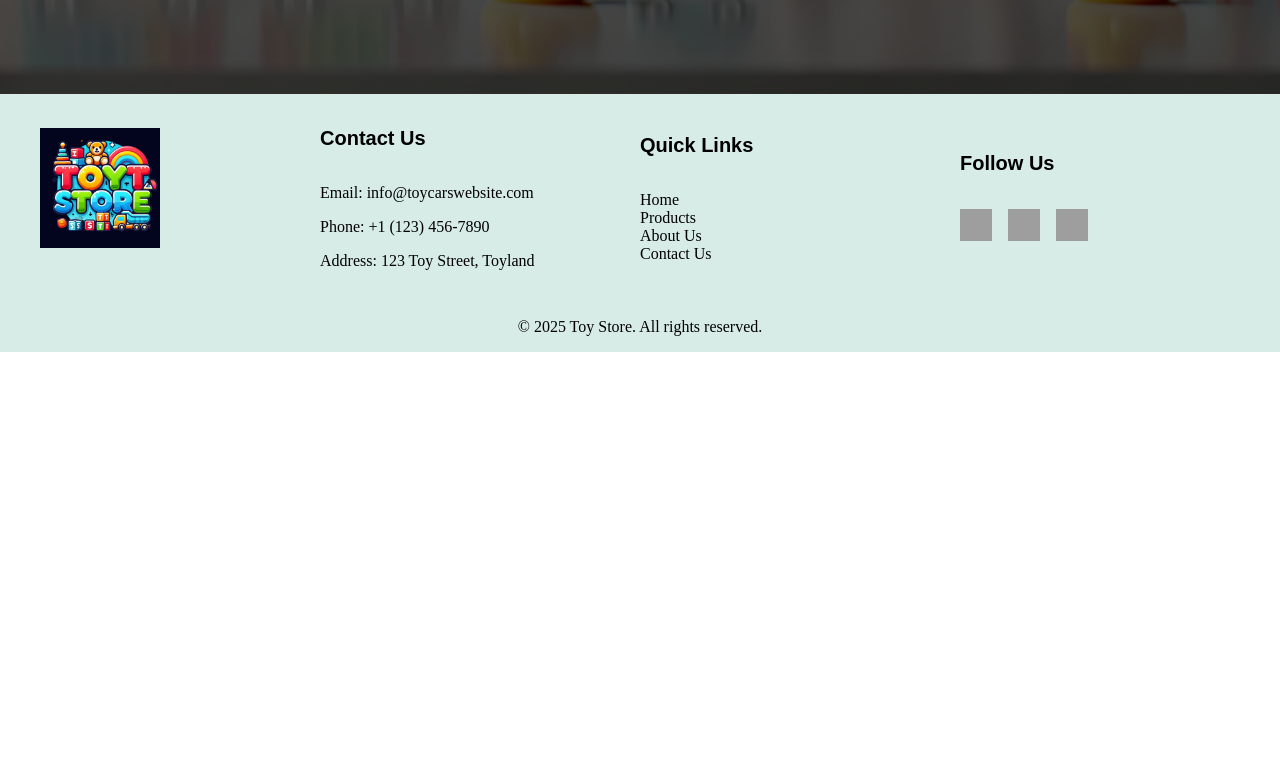
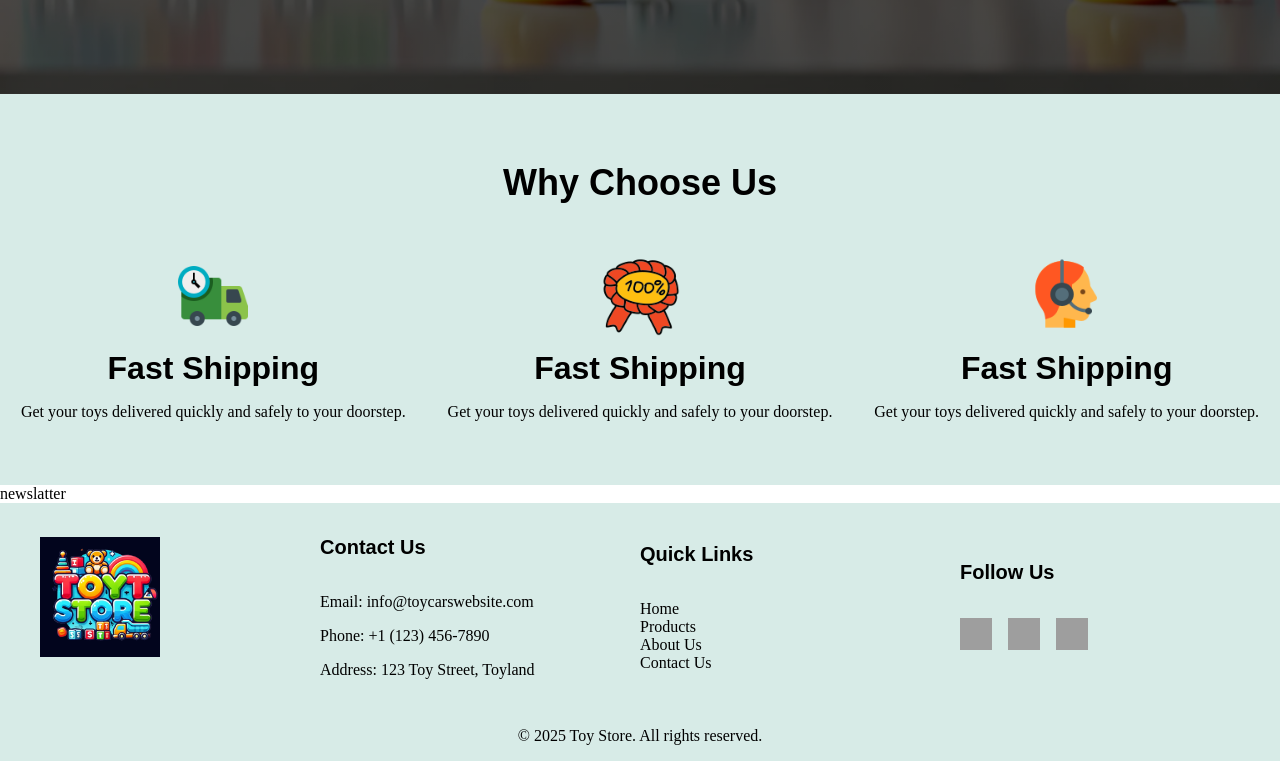
Before and after one commit to dev-nirob1/toy-store-vue, a Vue app: page / in a window 1280 px wide. Shown: the part 706-1483 px from the top of the page. Before the commit the page ends 1074 px from the top, so only its background shows below. Built offline with nearby package versions, Linux system fonts and the light colour scheme; grey boxes are pictures that could not be loaded.

Commit message:
why choose us section

```diff
--- /dev/null
+++ b/src/components/section/FeaturedProduct.vue
@@ -0,0 +1,3 @@
+<template>
+  featured product
+</template>
--- a/src/components/section/FooterSection.vue
+++ b/src/components/section/FooterSection.vue
@@ -1,11 +1,9 @@
 <template>
   <footer class="bg-light">
     <div class="container medium-2 large-4 align-center">
-      <div>
-        <figure>
-          <img style="width:120px" src="/logo.webp" alt="Toy Cars" />
-        </figure>
-      </div>
+      <figure>
+        <img style="width:120px" src="/logo.webp" alt="Toy Cars" />
+      </figure>
       <div>
         <h5>Contact Us</h5>
         <p>Email: info@toycarswebsite.com</p>
--- /dev/null
+++ b/src/components/section/NewsLetter.vue
@@ -0,0 +1,3 @@
+<template>
+  newslatter
+</template>
--- /dev/null
+++ b/src/components/section/PlayTimeParadise.vue
@@ -0,0 +1,3 @@
+<template>
+  playtime paradise
+</template>
--- /dev/null
+++ b/src/components/section/ShopByCategory.vue
@@ -0,0 +1,3 @@
+<template>
+  shop by category
+</template>
--- /dev/null
+++ b/src/components/section/WhyChoose.vue
@@ -0,0 +1,52 @@
+<script setup lang="ts">
+import BaseImage from '../element/BaseImage.vue';
+import Paragraph from '../element/Paragraph.vue';
+import Title from '../element/Title.vue';
+
+</script>
+
+<template>
+  <section class="why-choose bg-light py-2">
+    <Title class="text-center">Why Choose Us</Title>
+    <div class="medium-3">
+      <div class="card text-center p-1">
+        <BaseImage image="/fastship.png" />
+        <Title tag="h4">
+          Fast Shipping
+        </Title>
+        <Paragraph>
+          Get your toys delivered quickly and safely to your doorstep.
+        </Paragraph>
+      </div>
+      <div class="card text-center p-1">
+        <BaseImage image="/quality.png" />
+        <Title tag="h4">
+          Fast Shipping
+        </Title>
+        <Paragraph>
+          Get your toys delivered quickly and safely to your doorstep.
+        </Paragraph>
+      </div>
+      <div class="card text-center p-1">
+        <BaseImage image="/customer.png" />
+        <Title tag="h4">
+          Fast Shipping
+        </Title>
+        <Paragraph>
+          Get your toys delivered quickly and safely to your doorstep.
+        </Paragraph>
+      </div>
+    </div>
+  </section>
+</template>
+
+<style scoped>
+.why-choose img {
+  width: 5rem;
+  height: auto;
+}
+
+.why-choose h4 {
+  margin: 10px 0;
+}
+</style>
--- a/src/zems/front/pages/HomePage.vue
+++ b/src/zems/front/pages/HomePage.vue
@@ -1,7 +1,11 @@
 <script setup>
 import BannerSection from '@/components/section/BannerSection.vue';
+import Newsletter from '@/components/section/Newsletter.vue';
+import WhyChoose from '@/components/section/WhyChoose.vue';
 </script>
 
 <template>
   <BannerSection />
+  <WhyChoose/>
+  <Newsletter/>
 </template>
```
